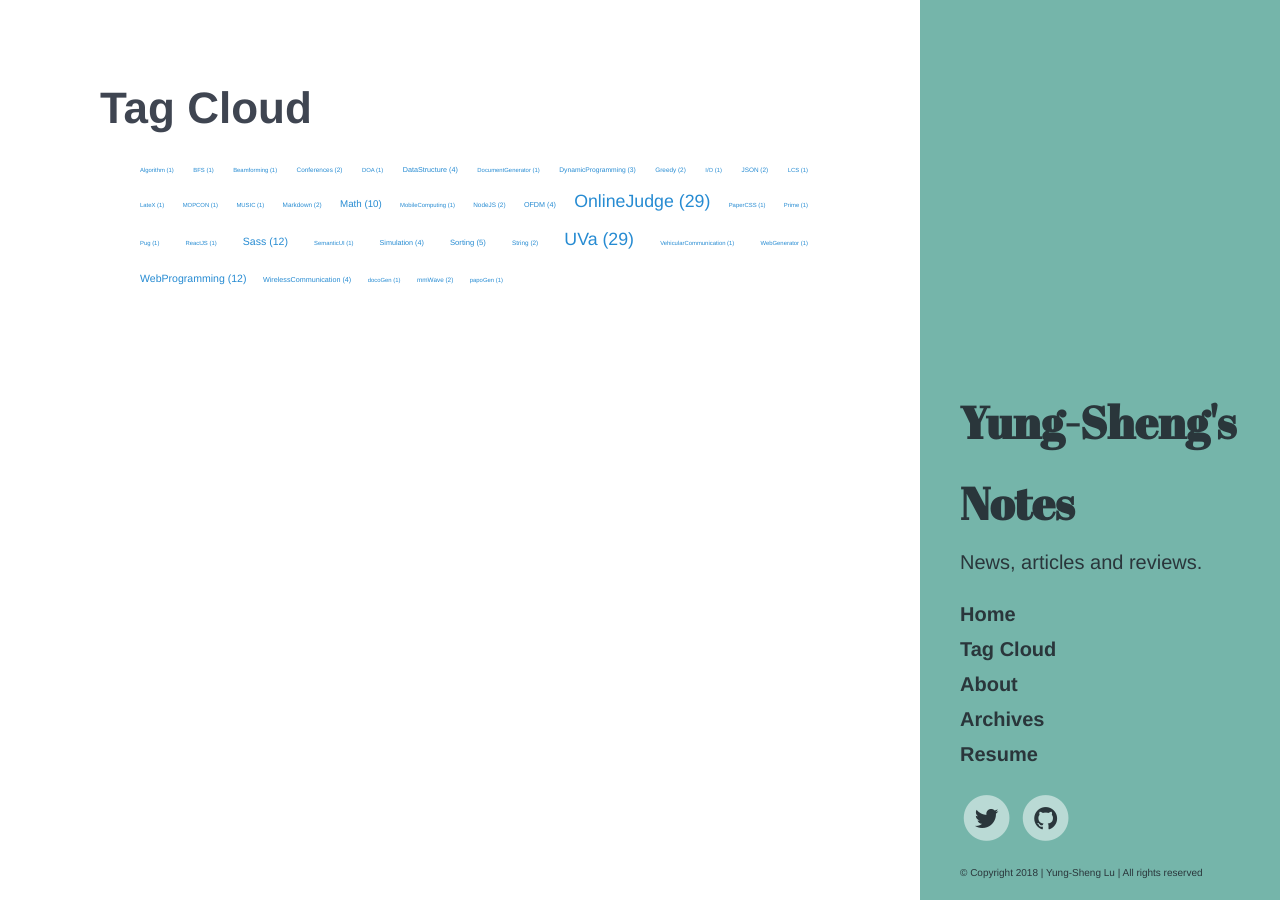
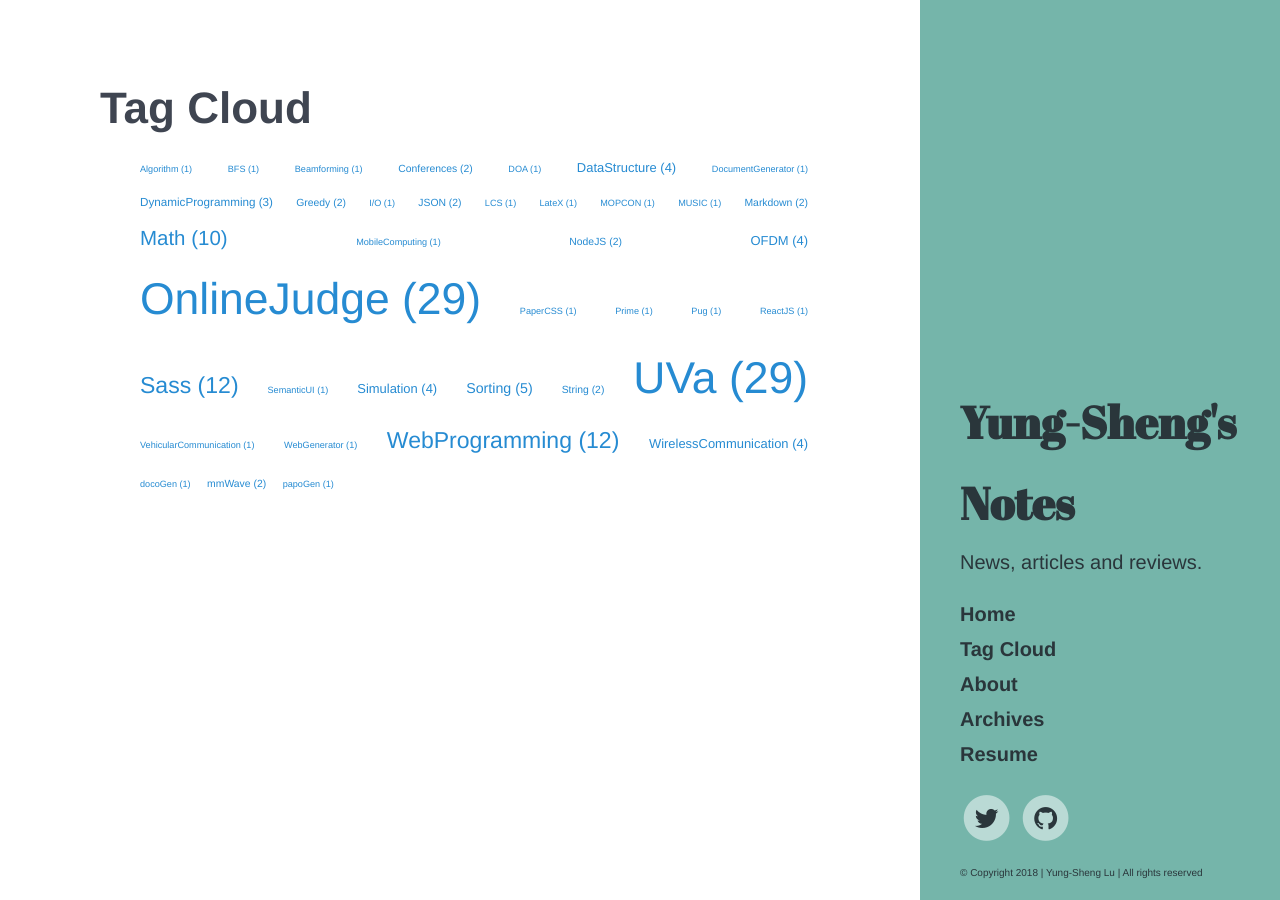
Before and after one commit to dppss90010/yungshenglu.github.io, a Jekyll site: the page built from TagCloud.md, in a window 1280 px wide. Built offline with Jekyll 4.4.1, drawn with Linux system fonts in a browser that asks for light colours; comment, search, counter and statistics services are not loaded.

```diff
--- a/TagCloud.md
+++ b/TagCloud.md
@@ -5,7 +5,7 @@
 <ul class="tag-cloud">
 {% assign sorted_tags = (site.tags | sort: 0) %}
 {% for tag in sorted_tags %}
-  <li style="font-size: {{ tag | last | size | times: 100 | divided_by: site.tags.size | plus: 35  }}%">
+  <li style="font-size: {{ tag | last | size | times: 300 | divided_by: site.tags.size | plus: 50  }}%">
     <a href="/tags/{{ tag[0] }}">
       {{ tag | first }} ({{ tag | last | size }})
     </a>
```
